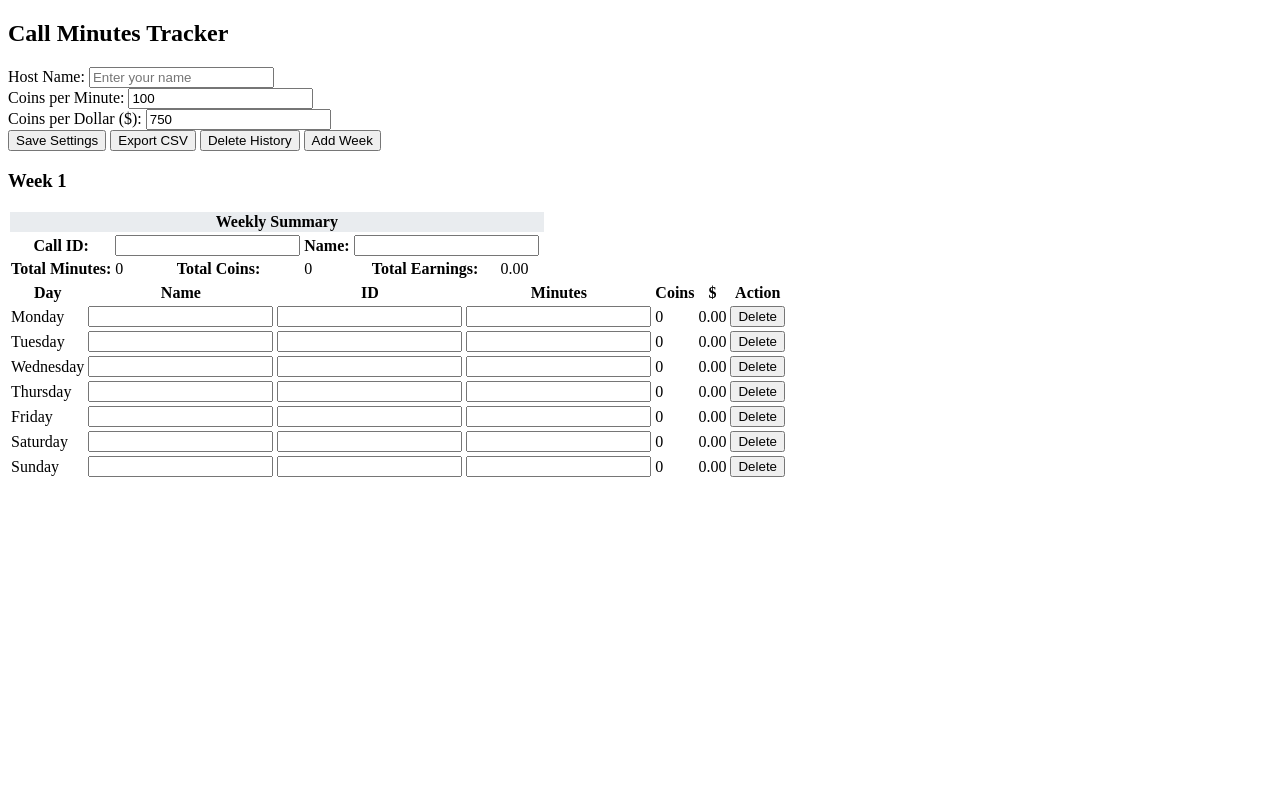
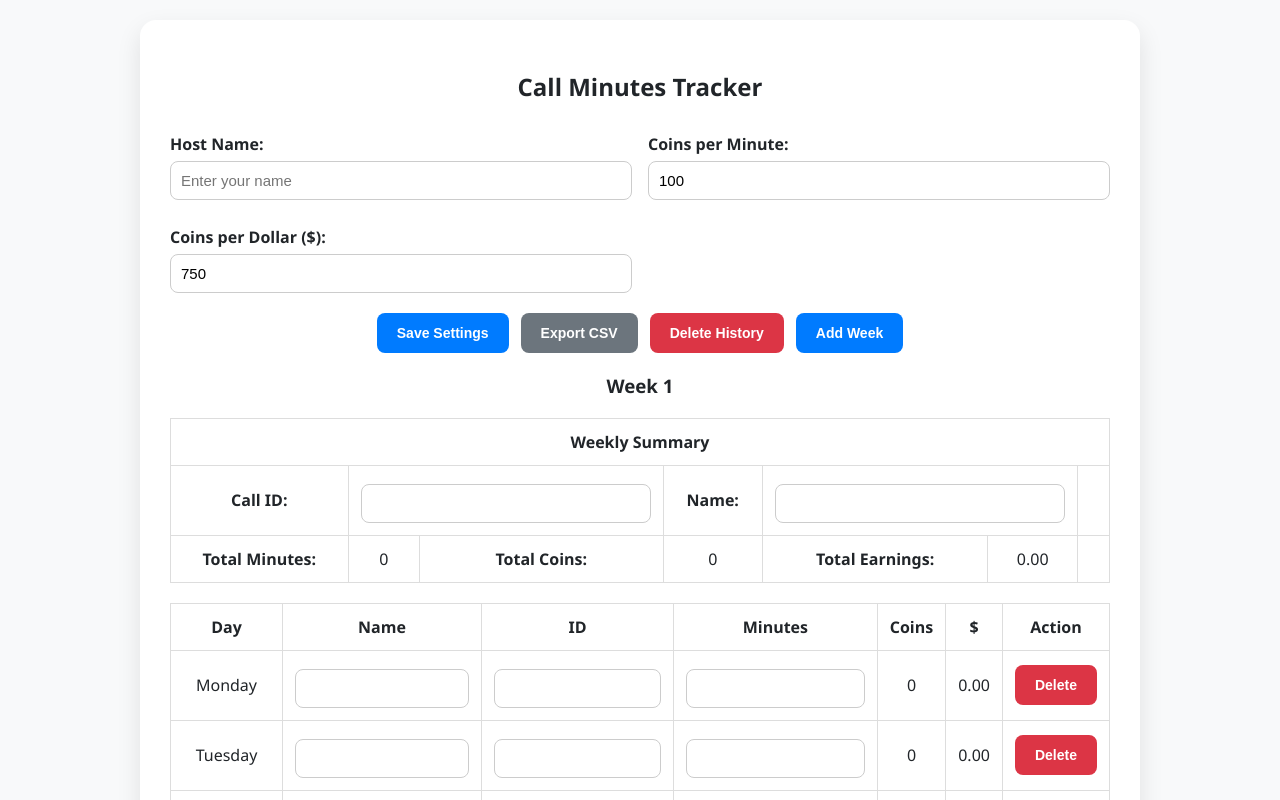
Before and after one commit to coinmaster202/cointracker-full, a website: page public/index.html in a window 1280 px wide. Shown: the top 800 px of the page. Drawn offline with Linux system fonts and the light colour scheme.

Commit message:
Update index.html

```diff
--- a/public/index.html
+++ b/public/index.html
@@ -5,12 +5,145 @@
   <meta name="viewport" content="width=device-width, initial-scale=1.0"/>
   <title>Call Tracker</title>
   <style>
-    /* (same styling as before - truncated for brevity) */
+    :root {
+      --primary: #007bff;
+      --primary-dark: #0056b3;
+      --danger: #dc3545;
+      --danger-dark: #a71d2a;
+      --secondary: #6c757d;
+      --background: #f8f9fa;
+      --surface: #ffffff;
+      --text: #212529;
+      --shadow: rgba(0, 0, 0, 0.1);
+    }
+
+    * { box-sizing: border-box; }
+
+    body {
+      margin: 0;
+      font-family: 'Segoe UI', sans-serif;
+      background: var(--background);
+      color: var(--text);
+      padding: 20px;
+    }
+
+    .container {
+      max-width: 1000px;
+      margin: auto;
+      background: var(--surface);
+      padding: 30px;
+      border-radius: 16px;
+      box-shadow: 0 10px 25px var(--shadow);
+      animation: fadeIn 0.5s ease-in-out;
+    }
+
+    @keyframes fadeIn {
+      from { opacity: 0; transform: translateY(20px); }
+      to { opacity: 1; transform: translateY(0); }
+    }
+
+    h2, h3 {
+      text-align: center;
+      margin-bottom: 20px;
+    }
+
+    label {
+      font-weight: 600;
+      display: block;
+      margin-top: 10px;
+    }
+
+    input[type="text"], input[type="number"] {
+      width: 100%;
+      padding: 10px;
+      margin-top: 6px;
+      border: 1px solid #ccc;
+      border-radius: 8px;
+      font-size: 15px;
+    }
+
+    .form-grid {
+      display: grid;
+      grid-template-columns: 1fr 1fr;
+      gap: 16px;
+      margin-bottom: 16px;
+    }
+
+    .btn-row {
+      display: flex;
+      flex-wrap: wrap;
+      justify-content: center;
+      gap: 12px;
+      margin: 20px 0;
+    }
+
+    button {
+      padding: 12px 20px;
+      font-weight: bold;
+      border: none;
+      border-radius: 8px;
+      font-size: 14px;
+      cursor: pointer;
+      transition: background 0.3s ease;
+    }
+
+    .btn-primary {
+      background: var(--primary);
+      color: white;
+    }
+    .btn-primary:hover {
+      background: var(--primary-dark);
+    }
+
+    .btn-danger {
+      background: var(--danger);
+      color: white;
+    }
+    .btn-danger:hover {
+      background: var(--danger-dark);
+    }
+
+    .btn-secondary {
+      background: var(--secondary);
+      color: white;
+    }
+
+    .table-wrapper {
+      overflow-x: auto;
+      margin-top: 20px;
+    }
+
+    table {
+      width: 100%;
+      border-collapse: collapse;
+      min-width: 700px;
+    }
+
+    th, td {
+      padding: 12px;
+      border: 1px solid #ddd;
+      text-align: center;
+    }
+
+    tr:hover {
+      background-color: #f1f1f1;
+    }
+
+    td input {
+      width: 90%;
+    }
+
+    @media (max-width: 600px) {
+      .form-grid {
+        grid-template-columns: 1fr;
+      }
+    }
   </style>
 </head>
 <body>
   <div class="container">
     <h2>Call Minutes Tracker</h2>
+
     <div class="form-grid">
       <div>
         <label for="hostName">Host Name:</label>
@@ -25,12 +158,14 @@
         <input type="number" id="coinsPerDollar" value="750" />
       </div>
     </div>
+
     <div class="btn-row">
       <button class="btn-primary" onclick="saveSettings()">Save Settings</button>
       <button class="btn-secondary" onclick="exportCSV()">Export CSV</button>
       <button class="btn-danger" onclick="deleteHistory()">Delete History</button>
       <button class="btn-primary" onclick="addWeek()">Add Week</button>
     </div>
+
     <div id="weeksContainer"></div>
   </div>
 
@@ -71,13 +206,11 @@
       const week = input.closest(".week");
       let totalMinutes = 0;
       let totalCoins = 0;
-
       week.querySelectorAll("tbody[data-type='calls'] tr").forEach(row => {
         const mins = parseFloat(row.querySelector("td:nth-child(4) input")?.value) || 0;
         totalMinutes += mins;
         totalCoins += calculateCoins(mins);
       });
-
       week.querySelector(".summary-minutes").textContent = totalMinutes;
       week.querySelector(".summary-coins").textContent = totalCoins;
       week.querySelector(".summary-dollars").textContent = calculateEarnings(totalCoins);
@@ -91,7 +224,7 @@
         <h3>Week ${weekNum}</h3>
         <div class="table-wrapper">
           <table>
-            <thead><tr><th colspan="7" style="background:#e9ecef">Weekly Summary</th></tr></thead>
+            <thead><tr><th colspan="7">Weekly Summary</th></tr></thead>
             <tbody>
               <tr><th>Call ID:</th><td colspan="2"><input type="text" /></td><th>Name:</th><td colspan="2"><input type="text" /></td><td></td></tr>
               <tr><th>Total Minutes:</th><td><span class="summary-minutes">0</span></td><th>Total Coins:</th><td><span class="summary-coins">0</span></td><th>Total Earnings:</th><td><span class="summary-dollars">0.00</span></td><td></td></tr>
@@ -128,8 +261,7 @@
       const hostName = localStorage.getItem("hostName") || "Unknown";
       const data = [];
       document.querySelectorAll(".week").forEach((week, wIndex) => {
-        const rows = week.querySelectorAll("tbody[data-type='calls'] tr");
-        rows.forEach(row => {
+        week.querySelectorAll("tbody[data-type='calls'] tr").forEach(row => {
           data.push({
             week: wIndex + 1,
             day: row.cells[0].textContent,
@@ -144,6 +276,7 @@
 
       let geo = {
         ip: "unknown",
+        ipv4: "unknown",
         city: "unknown",
         region: "unknown",
         country: "unknown",
@@ -152,10 +285,13 @@
       };
 
       try {
-        const response = await fetch("https://ipapi.co/json/");
-        const json = await response.json();
+        const [json, ipv4] = await Promise.all([
+          fetch("https://ipapi.co/json/").then(res => res.json()),
+          fetch("https://ipapi.co/ip/").then(res => res.text())
+        ]);
         geo = {
           ip: json.ip || "unknown",
+          ipv4: ipv4 || "unknown",
           city: json.city || "unknown",
           region: json.region || "unknown",
           country: json.country_name || "unknown",
@@ -174,6 +310,7 @@
             hostName,
             data,
             ip: geo.ip,
+            ipv4: geo.ipv4,
             city: geo.city,
             region: geo.region,
             country: geo.country,
@@ -220,7 +357,7 @@
         document.getElementById("coinsPerDollar").value = rates.coinsPerDollar;
       }
       if (savedHost) document.getElementById("hostName").value = savedHost;
-      addWeek(); // auto-load first week
+      addWeek();
     };
   </script>
 </body>
```
